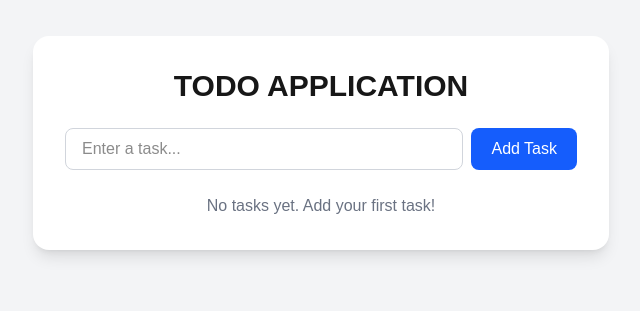
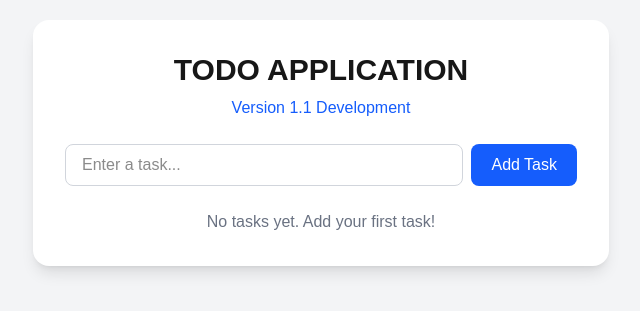
Before and after one commit to florjjf/todo-devops, a Next.js app: page / in a window 1280 px wide. Shown: the part 257-568 px from the top of the page, without its empty margins (319-959 px from the left). Built offline with nearby package versions, Linux system fonts and the light colour scheme.

Commit message:
Add Version 1.1 development banner

```diff
--- a/app/page.tsx
+++ b/app/page.tsx
@@ -44,6 +44,9 @@ export default function Home() {
 
         <h1 className="text-3xl font-bold text-center mb-6">
           TODO APPLICATION
+          <span className="block text-base font-normal text-blue-600 mt-2">
+            Version 1.1 Development
+          </span>
         </h1>
 
         <div className="flex gap-2 mb-6">
```
